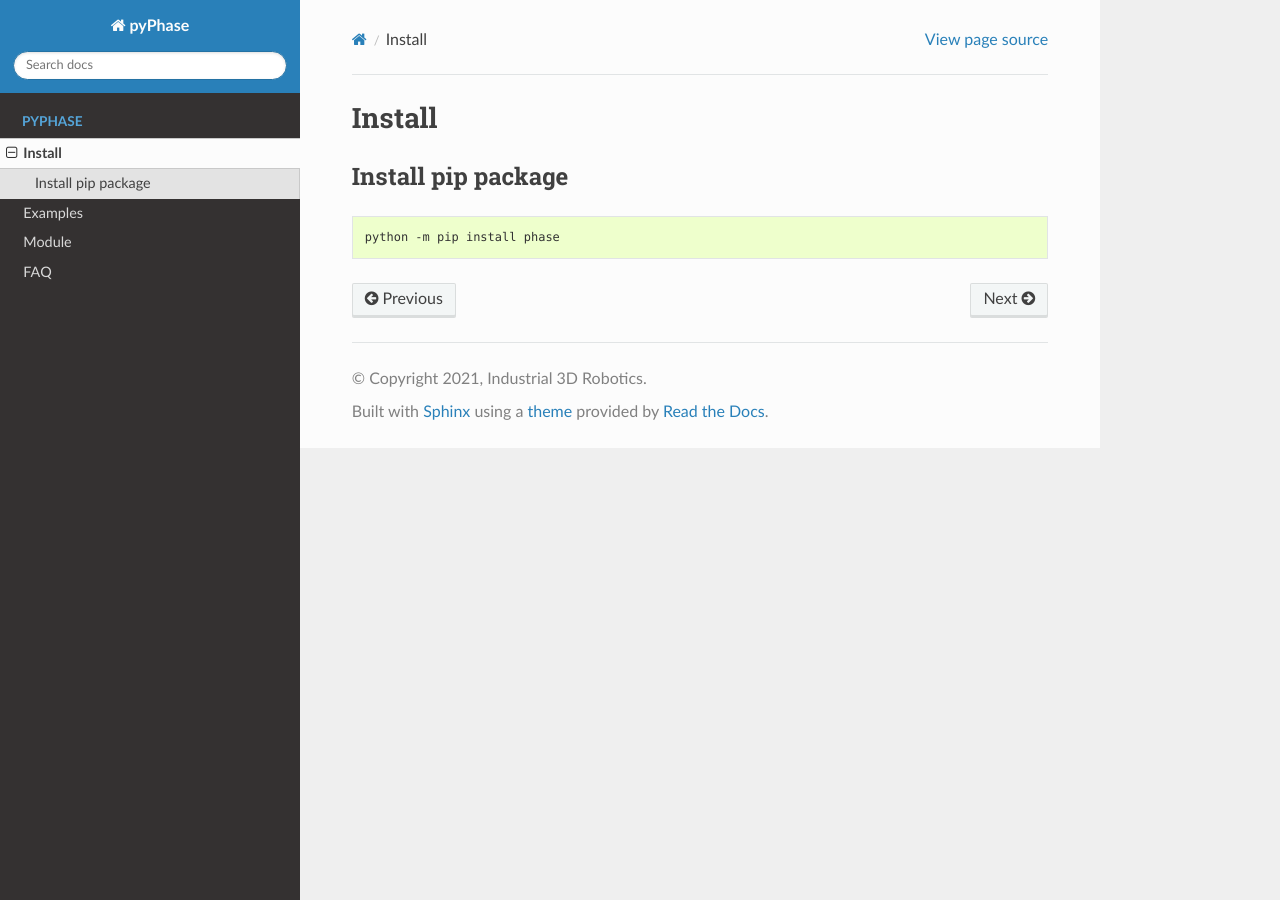
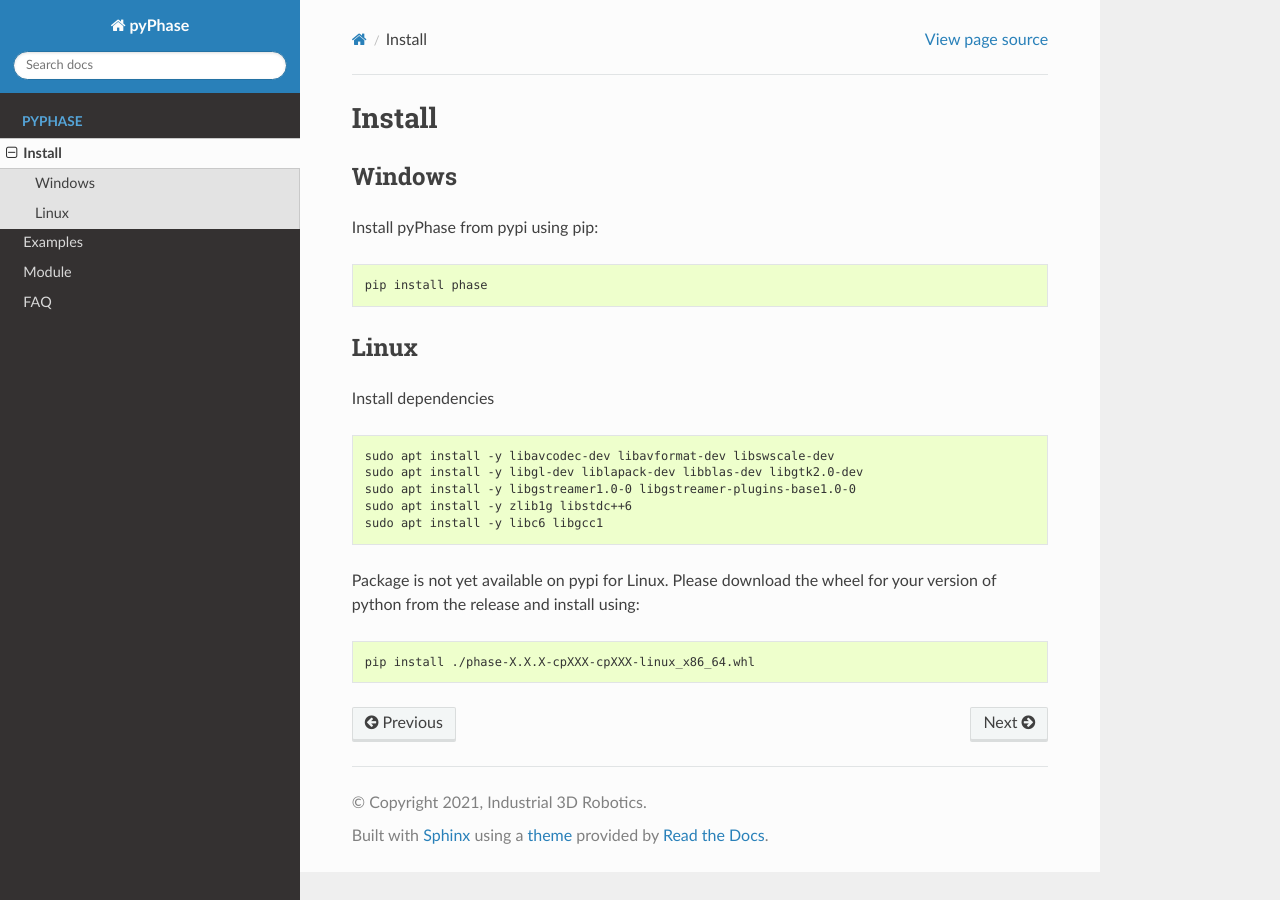
Before and after one commit to i3drobotics/pyPhase, a Sphinx documentation site: the page built from docs/sphinx/installing.rst, in a window 1280 px wide. Built offline with Sphinx 7.4.7 and the Read the Docs theme 2.0.0, drawn with Linux system fonts in a browser that asks for light colours; the version number could not be read and is left out.

Commit message:
update install instructions in docs

```diff
--- a/docs/sphinx/installing.rst
+++ b/docs/sphinx/installing.rst
@@ -2,8 +2,30 @@
 Install
 *******
 
-Install pip package
----------------------
+Windows
+-------
+Install pyPhase from pypi using pip:
+
 .. code-block:: console
 
-   python -m pip install phase
+   pip install phase
+
+Linux
+-----
+Install dependencies
+
+.. code-block:: console
+
+   sudo apt install -y libavcodec-dev libavformat-dev libswscale-dev
+   sudo apt install -y libgl-dev liblapack-dev libblas-dev libgtk2.0-dev
+   sudo apt install -y libgstreamer1.0-0 libgstreamer-plugins-base1.0-0
+   sudo apt install -y zlib1g libstdc++6
+   sudo apt install -y libc6 libgcc1
+
+
+Package is not yet available on pypi for Linux.
+Please download the wheel for your version of python from the release and install using:
+
+.. code-block:: console
+
+   pip install ./phase-X.X.X-cpXXX-cpXXX-linux_x86_64.whl
```
Also changed, not shown: docs/sphinx/faq.rst (+0 -33 lines).
